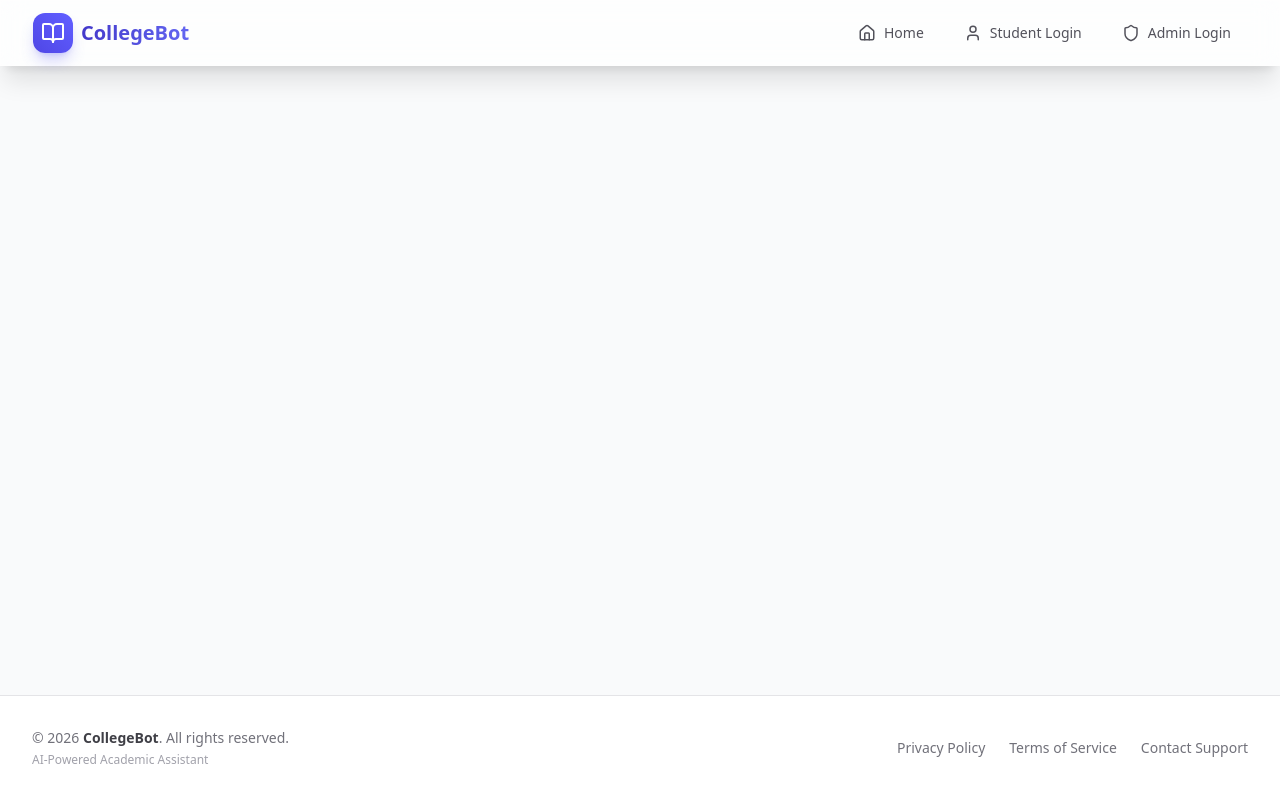
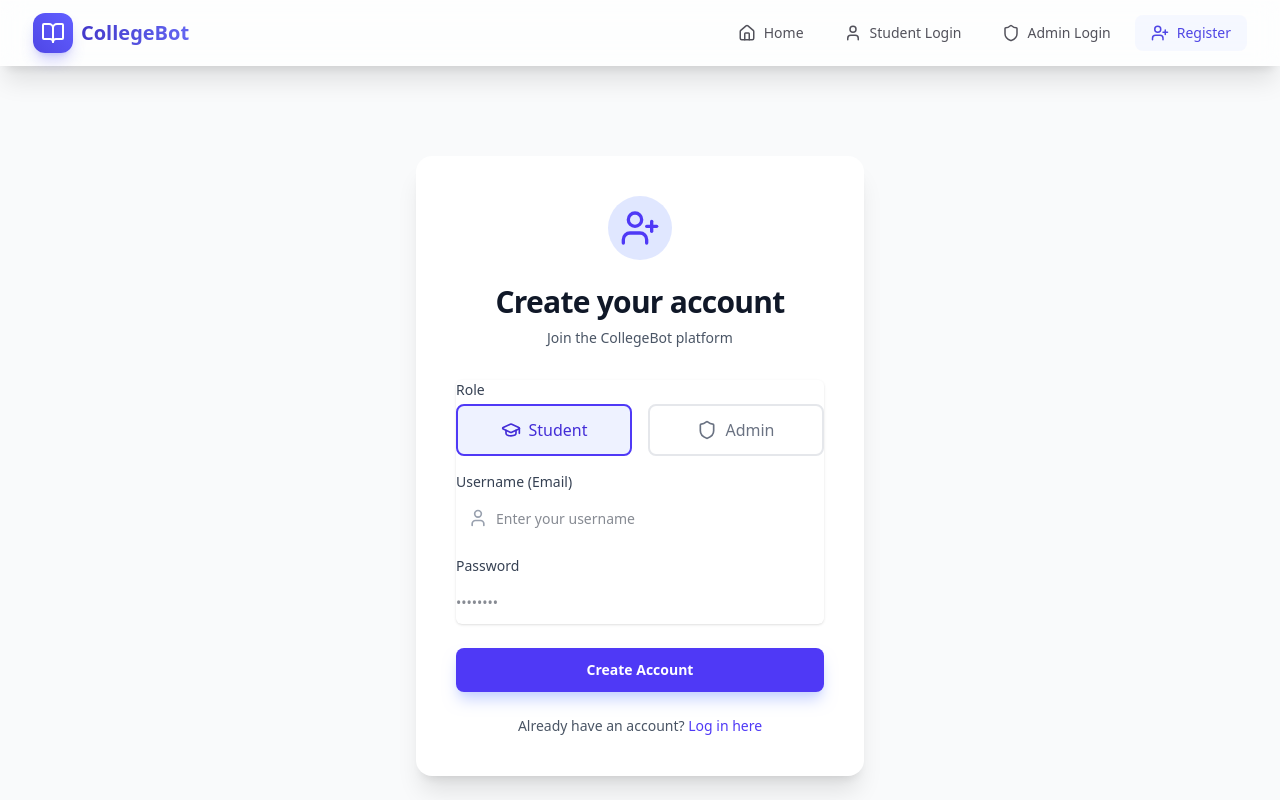
Before and after one commit to Sandeepnot001/RAG-Chatbot, a React app in the folder frontend/: page /register in a window 1280 px wide. Shown: the top 800 px of the page. Built offline with nearby package versions, Linux system fonts and the light colour scheme; no server answers; the HTML template or start-up script is replaced by a standard one.

Commit message:
Implement user registration system with persistent storage

```diff
--- a/frontend/src/App.jsx
+++ b/frontend/src/App.jsx
@@ -10,6 +10,7 @@ import Settings from './pages/Settings';
 
 import StudentLogin from './pages/StudentLogin';
 import AdminLogin from './pages/AdminLogin';
+import Register from './pages/Register';
 import ProtectedRoute from './components/ProtectedRoute';
 
 function App() {
@@ -21,6 +22,7 @@ function App() {
           <Route path="/" element={<Home />} />
           <Route path="/login/student" element={<StudentLogin />} />
           <Route path="/login/admin" element={<AdminLogin />} />
+          <Route path="/register" element={<Register />} />
 
           <Route element={<ProtectedRoute role="student" />}>
             <Route path="/chat" element={<StudentChat />} />
--- a/frontend/src/components/Navbar.jsx
+++ b/frontend/src/components/Navbar.jsx
@@ -1,6 +1,6 @@
 import React, { useState } from 'react';
 import { Link, useLocation, useNavigate } from 'react-router-dom';
-import { BookOpen, Monitor, Upload, Home, Menu, X, LogOut, User, Shield } from 'lucide-react';
+import { BookOpen, Monitor, Upload, Home, Menu, X, LogOut, User, Shield, UserPlus } from 'lucide-react';
 
 const Navbar = () => {
     const location = useLocation();
@@ -87,6 +87,13 @@ const Navbar = () => {
                                     <Shield size={18} />
                                     Admin Login
                                 </Link>
+                                <Link
+                                    to="/register"
+                                    className={`px-4 py-2 rounded-lg text-sm font-medium flex items-center gap-2 transition-all duration-200 ${isActive('/register')}`}
+                                >
+                                    <UserPlus size={18} />
+                                    Register
+                                </Link>
                             </>
                         ) : (
                             <button
@@ -159,6 +166,13 @@ const Navbar = () => {
                                 >
                                     <Shield size={18} /> Admin Login
                                 </Link>
+                                <Link
+                                    to="/register"
+                                    onClick={() => setIsOpen(false)}
+                                    className={`block px-3 py-2 rounded-md text-base font-medium flex items-center gap-2 ${isActive('/register')}`}
+                                >
+                                    <UserPlus size={18} /> Register
+                                </Link>
                             </>
                         ) : (
                             <button
--- /dev/null
+++ b/frontend/src/pages/Register.jsx
@@ -0,0 +1,166 @@
+import React, { useState } from 'react';
+import { useNavigate, Link } from 'react-router-dom';
+import { UserPlus, Shield, User, GraduationCap, AlertCircle, CheckCircle } from 'lucide-react';
+import { API_BASE_URL } from '../apiConfig';
+
+const Register = () => {
+    const [username, setUsername] = useState('');
+    const [password, setPassword] = useState('');
+    const [role, setRole] = useState('student');
+    const [loading, setLoading] = useState(false);
+    const [error, setError] = useState('');
+    const [success, setSuccess] = useState(false);
+    const navigate = useNavigate();
+
+    const handleSubmit = async (e) => {
+        e.preventDefault();
+        setError('');
+        setLoading(true);
+
+        try {
+            const response = await fetch(`${API_BASE_URL}/auth/register`, {
+                method: 'POST',
+                headers: {
+                    'Content-Type': 'application/json',
+                },
+                body: JSON.stringify({ username, password, role }),
+            });
+
+            const data = await response.json();
+
+            if (!response.ok) {
+                throw new Error(data.detail || 'Registration failed');
+            }
+
+            setSuccess(true);
+            setTimeout(() => {
+                navigate(role === 'admin' ? '/login/admin' : '/login/student');
+            }, 2000);
+        } catch (err) {
+            setError(err.message);
+        } finally {
+            setLoading(false);
+        }
+    };
+
+    return (
+        <div className="flex min-h-screen items-center justify-center bg-gray-50 px-4 py-12 sm:px-6 lg:px-8">
+            <div className="w-full max-w-md space-y-8 bg-white p-10 rounded-2xl shadow-xl">
+                <div>
+                    <div className="flex justify-center">
+                        <div className="rounded-full bg-indigo-100 p-3">
+                            <UserPlus className="h-10 w-10 text-indigo-600" />
+                        </div>
+                    </div>
+                    <h2 className="mt-6 text-center text-3xl font-bold tracking-tight text-gray-900">
+                        Create your account
+                    </h2>
+                    <p className="mt-2 text-center text-sm text-gray-600">
+                        Join the CollegeBot platform
+                    </p>
+                </div>
+
+                {error && (
+                    <div className="rounded-md bg-red-50 p-4 flex items-center gap-3 text-red-700 text-sm">
+                        <AlertCircle className="h-5 w-5" />
+                        {error}
+                    </div>
+                )}
+
+                {success && (
+                    <div className="rounded-md bg-green-50 p-4 flex items-center gap-3 text-green-700 text-sm font-medium animate-pulse">
+                        <CheckCircle className="h-5 w-5" />
+                        Registration successful! Redirecting to login...
+                    </div>
+                )}
+
+                <form className="mt-8 space-y-6" onSubmit={handleSubmit}>
+                    <div className="space-y-4 rounded-md shadow-sm">
+                        <div>
+                            <label className="block text-sm font-medium text-gray-700 mb-1">Role</label>
+                            <div className="grid grid-cols-2 gap-4">
+                                <button
+                                    type="button"
+                                    onClick={() => setRole('student')}
+                                    className={`flex items-center justify-center gap-2 p-3 rounded-lg border-2 transition-all ${role === 'student'
+                                            ? 'border-indigo-600 bg-indigo-50 text-indigo-700'
+                                            : 'border-gray-200 hover:border-gray-300 text-gray-500'
+                                        }`}
+                                >
+                                    <GraduationCap className="h-5 w-5" />
+                                    <span>Student</span>
+                                </button>
+                                <button
+                                    type="button"
+                                    onClick={() => setRole('admin')}
+                                    className={`flex items-center justify-center gap-2 p-3 rounded-lg border-2 transition-all ${role === 'admin'
+                                            ? 'border-indigo-600 bg-indigo-50 text-indigo-700'
+                                            : 'border-gray-200 hover:border-gray-300 text-gray-500'
+                                        }`}
+                                >
+                                    <Shield className="h-5 w-5" />
+                                    <span>Admin</span>
+                                </button>
+                            </div>
+                        </div>
+
+                        <div>
+                            <label htmlFor="username" className="block text-sm font-medium text-gray-700 mb-1">
+                                Username (Email)
+                            </label>
+                            <div className="relative">
+                                <span className="absolute inset-y-0 left-0 flex items-center pl-3">
+                                    <User className="h-5 w-5 text-gray-400" />
+                                </span>
+                                <input
+                                    id="username"
+                                    name="username"
+                                    type="text"
+                                    required
+                                    className="block w-full rounded-lg border-gray-300 pl-10 text-gray-900 focus:border-indigo-500 focus:ring-indigo-500 sm:text-sm h-11"
+                                    placeholder="Enter your username"
+                                    value={username}
+                                    onChange={(e) => setUsername(e.target.value)}
+                                />
+                            </div>
+                        </div>
+                        <div>
+                            <label htmlFor="password" className="block text-sm font-medium text-gray-700 mb-1">
+                                Password
+                            </label>
+                            <input
+                                id="password"
+                                name="password"
+                                type="password"
+                                required
+                                className="block w-full rounded-lg border-gray-300 text-gray-900 focus:border-indigo-500 focus:ring-indigo-500 sm:text-sm h-11"
+                                placeholder="••••••••"
+                                value={password}
+                                onChange={(e) => setPassword(e.target.value)}
+                            />
+                        </div>
+                    </div>
+
+                    <div>
+                        <button
+                            type="submit"
+                            disabled={loading || success}
+                            className="group relative flex w-full justify-center rounded-lg bg-indigo-600 px-3 py-3 text-sm font-semibold text-white hover:bg-indigo-500 focus-visible:outline focus-visible:outline-2 focus-visible:outline-offset-2 focus-visible:outline-indigo-600 disabled:opacity-50 transition-all duration-200 shadow-lg shadow-indigo-200"
+                        >
+                            {loading ? 'Creating account...' : 'Create Account'}
+                        </button>
+                    </div>
+
+                    <div className="text-center text-sm">
+                        <span className="text-gray-600">Already have an account? </span>
+                        <Link to={role === 'admin' ? '/login/admin' : '/login/student'} className="font-medium text-indigo-600 hover:text-indigo-500">
+                            Log in here
+                        </Link>
+                    </div>
+                </form>
+            </div>
+        </div>
+    );
+};
+
+export default Register;
--- a/frontend/src/pages/StudentLogin.jsx
+++ b/frontend/src/pages/StudentLogin.jsx
@@ -1,5 +1,5 @@
 import React, { useState } from 'react';
-import { useNavigate } from 'react-router-dom';
+import { useNavigate, Link } from 'react-router-dom';
 import { API_BASE_URL } from '../apiConfig';
 
 const StudentLogin = () => {
```
Also changed, not shown: 2 other files (tests, documents, lock files or other folders).
